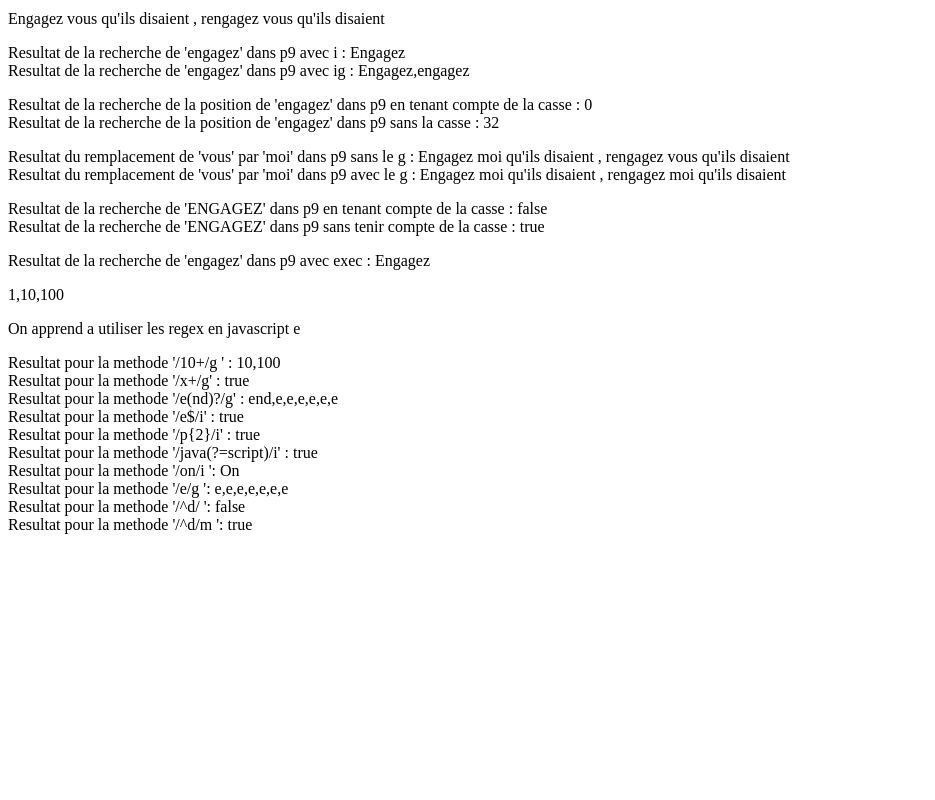
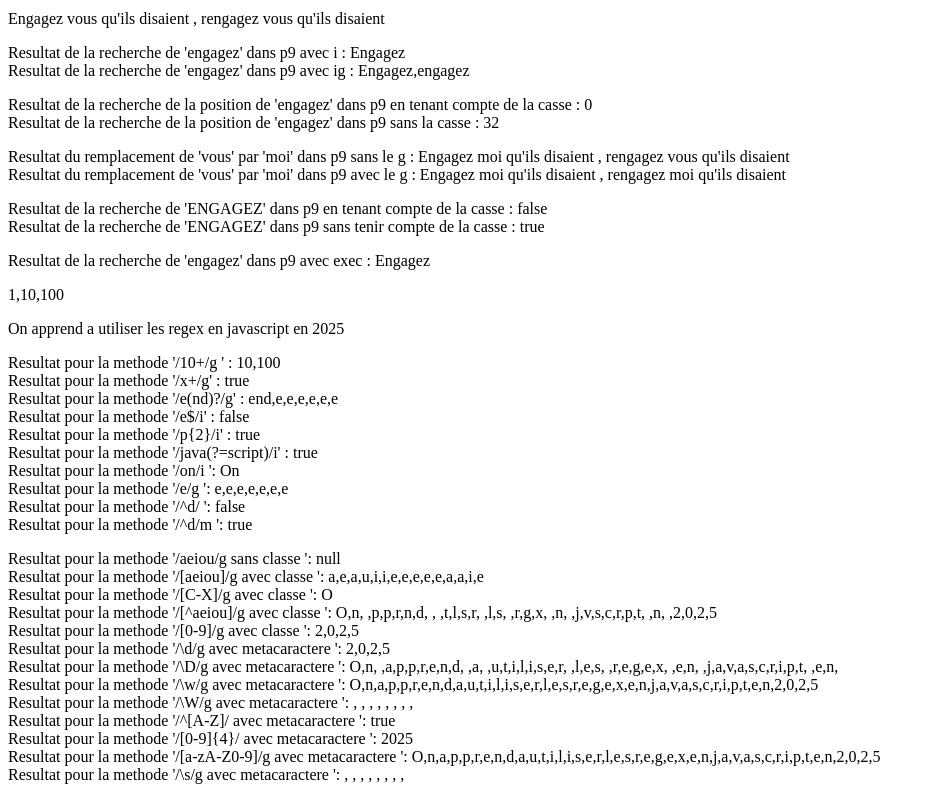
Before and after one commit to Barthez2023/programation-Web, a plain HTML site: page javascript/page1.html in a window 1280 px wide. Shown: the part 789-1589 px from the top of the page, without its empty margins (0-935 px from the left). Before the commit the page ends 1339 px from the top, so only its background shows below. Drawn offline with Linux system fonts and the light colour scheme.

Commit message:
Apprentissage de javascript

```diff
--- a/javascript/page1.html
+++ b/javascript/page1.html
@@ -71,8 +71,9 @@
     <p id="p13"></p>
     <p id="p14"></p>
     <p id="p15">1,10,100</p>
-    <p id="p17">On apprend a utiliser les regex en javascript e</p>
+    <p id="p17">On apprend a utiliser les regex en javascript en 2025</p>
     <p id="p16"></p>
+    <p id="p18"></p>
 
 
 
--- a/javascript/script4.js
+++ b/javascript/script4.js
@@ -19,6 +19,7 @@ var p_6=document.getElementById("p14");
 var p_7=document.getElementById("p15");
 var p_8=document.getElementById("p16");
 var p_9=document.getElementById("p17");
+var p_10=document.getElementById("p18");
 
 
 /* match va retourner un tableau contenant l'expression rechercher autant de fois qu'elle a ete retrouver dans la chaine de caractere
@@ -121,3 +122,71 @@ p_8.innerHTML+="<br>Resultat pour la methode  '/^d/       ': "+res18;
 var r19=/^d/m;   //recherche  de "d" au debut de chaque ligne
 var res19=r19.test(rec1);
 p_8.innerHTML+="<br>Resultat pour la methode  '/^d/m       ': "+res19;
+
+
+
+
+
+
+
+
+
+/*Classes de Caracteres / Metacaracteres*/
+/*Les classes de caracacteres vont nous permettre de mentionner une plage de
+caractere pour faire une recheche.[abc] : recherche un caractere qui peut etre a ou b ou c*/
+
+var r20=/aeiouy/g;   //on recherche la suite de aractere 'aeiouy'  globalement
+var res20=p_9.textContent.match(r20);
+p_10.innerHTML="Resultat pour la methode  '/aeiou/g   sans classe     ': "+res20;
+
+var r21=/[aeiouy]/g;  //recherche  de "a" ou "e" ou "i" ou "o" ou "u" ou "y" globalement
+var res21=p_9.textContent.match(r21);
+p_10.innerHTML+="<br>Resultat pour la methode  '/[aeiou]/g avec classe          ': "+res21;
+
+
+
+var r22=/[C-X]/g;  //recherche  de tous les caracteres entre C et X globalement
+var res22=p_9.textContent.match(r22);
+p_10.innerHTML+="<br>Resultat pour la methode  '/[C-X]/g avec classe          ': "+res22;
+
+var r23=/[^aeiou]/g;  //recherche  de tous les caracteres sauf a ou e ou i ou o ou u globalement
+var res23=p_9.textContent.match(r23);
+p_10.innerHTML+="<br>Resultat pour la methode  '/[^aeiou]/g avec classe          ': "+res23;
+
+var r24=/[0-9]/g;  //recherche  de tous les chiffres entre 0 et 9 globalement
+var res24=p_9.textContent.match(r24);
+p_10.innerHTML+="<br>Resultat pour la methode  '/[0-9]/g avec classe          ': "+res24;
+
+var r25=/\d/g;  //recherche  de tous les chiffres entre 0 et 9 globalement (\d equivalent a [0-9])
+var res25=p_9.textContent.match(r25);
+p_10.innerHTML+="<br>Resultat pour la methode  '/\\d/g avec metacaractere          ': "+res25;
+
+var r26=/\D/g;  //recherche  de tous les caracteres sauf les chiffres entre 0 et 9 globalement (\D equivalent a [^0-9])
+var res26=p_9.textContent.match(r26);
+p_10.innerHTML+="<br>Resultat pour la methode  '/\\D/g avec metacaractere          ': "+res26;
+
+var r27=/\w/g;  //recherche  de tous les caracteres alphanumerique globalement (\w equivalent a [A-Za-z0-9_])
+var res27=p_9.textContent.match(r27);
+p_10.innerHTML+="<br>Resultat pour la methode  '/\\w/g avec metacaractere          ': "+res27;
+
+var r28=/\W/g;  //recherche  de tous les caracteres non alphanumerique globalement (\W equivalent a [^A-Za-z0-9_])
+var res28=p_9.textContent.match(r28);
+p_10.innerHTML+="<br>Resultat pour la methode  '/\\W/g avec metacaractere          ': "+res28;
+
+var r29=/^[A-Z]/;  //recherche  de tous les caracteres en majuscule au debut de la chaine
+var res29=r29.test(p_9.textContent);
+p_10.innerHTML+="<br>Resultat pour la methode  '/^[A-Z]/ avec metacaractere          ': "+res29;
+
+var r30=/[0-9]{4}/;  //recherche  de 4 chiffres qui se suivent
+var res30=p_9.textContent.match(r30);
+p_10.innerHTML+="<br>Resultat pour la methode  '/[0-9]{4}/ avec metacaractere          ': "+res30;
+
+var r31=/[a-zA-Z0-9]/g;  //recherche  de tous les caracteres alphanumerique globalement (\s equivalent a [ \t\n\r\f])
+var res31=p_9.textContent.match(r31);
+p_10.innerHTML+="<br>Resultat pour la methode  '/[a-zA-Z0-9]/g avec metacaractere          ': "+res31;
+
+//metacaractere \s : recherche  de tous les espaces,tabulation,retour a la ligne globalement
+
+var r32=/\s/g;  //recherche  de tous les espaces,tabulation,retour a la ligne globalement
+var res32=p_9.textContent.match(r32);
+p_10.innerHTML+="<br>Resultat pour la methode  '/\\s/g avec metacaractere          ': "+res32;
```
Also changed, not shown: javascript/img2.png (added), javascript/img3.png (added).
